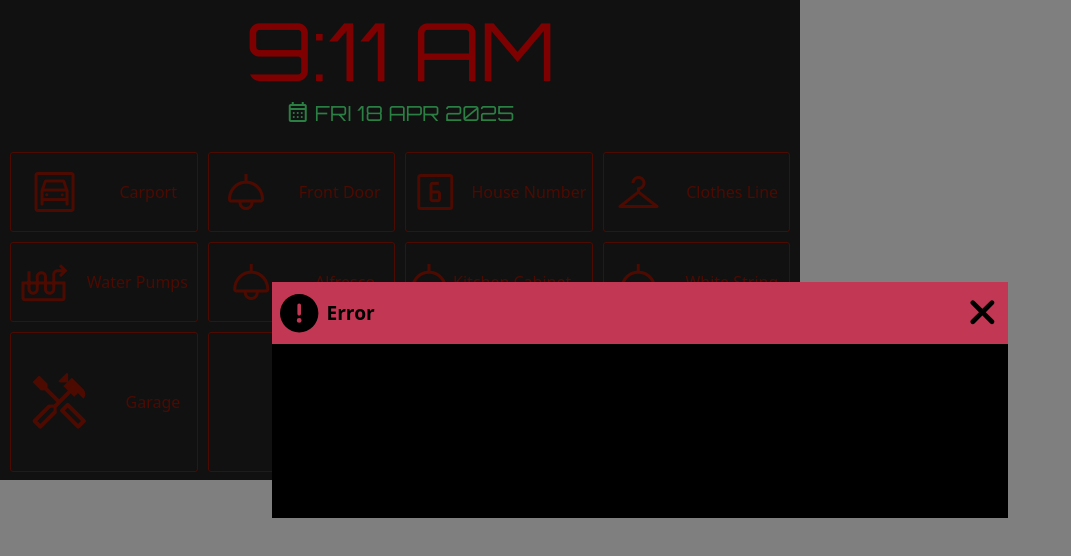
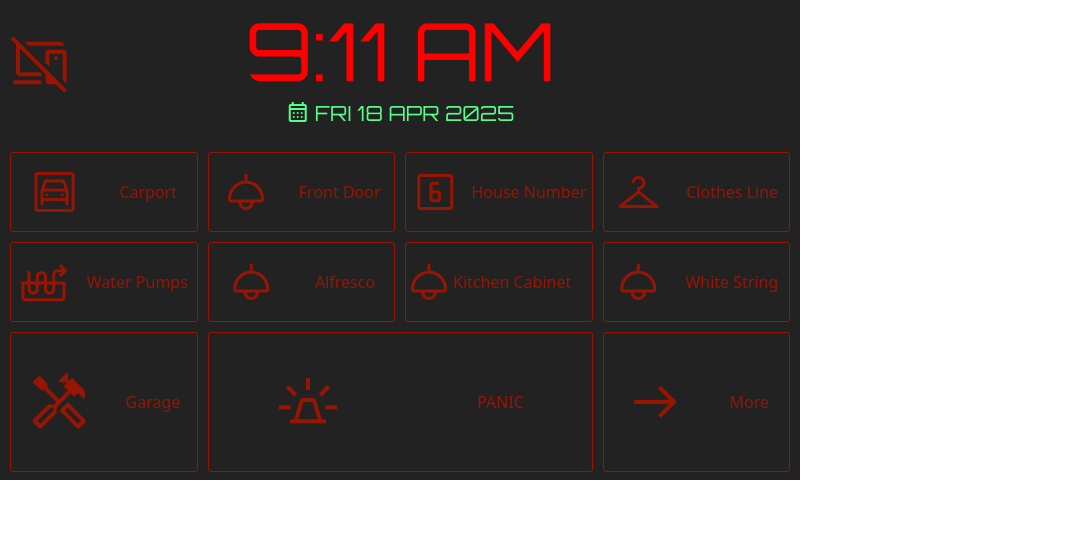
Before and after one commit to mekatrol/imperium, a Vue app in the folder code/Imperium/imperium.dashboard/: page / in a window 1280 px wide. Shown: the top 556 px of the page, without its empty margins (0-1071 px from the left). Built offline with nearby package versions, Linux system fonts and the light colour scheme; no server answers.

Commit message:
server status

```diff
--- a/code/Imperium/imperium.dashboard/src/assets/default.css
+++ b/code/Imperium/imperium.dashboard/src/assets/default.css
@@ -6,6 +6,12 @@
   --clr-state-offline: #991503;
   --clr-state-off: #838282;
   --clr-state-on: #01a301;
+  --clr-time: #ff0000;
+  --clr-date: #55ff88;
+  --clr-sunrise: #f1e20f;
+  --clr-sunset: #f7621e;
+  --clr-dashboard-background: #222;
+  --clr-grid-cell-outline: #ccc;
 }
 
 .wrapper {
--- a/code/Imperium/imperium.dashboard/src/components/DashboardCell.vue
+++ b/code/Imperium/imperium.dashboard/src/components/DashboardCell.vue
@@ -9,7 +9,6 @@
 
 <script setup lang="ts">
 import { PointType, type Point } from '@/models/point';
-import { showErrorMessage } from '@/services/message';
 import { useAppStore } from '@/stores/app-store';
 import type { Ref } from 'vue';
 
@@ -52,7 +51,9 @@ const toggleValue = async (): Promise<void> => {
     }
 
     await appStore.updatePoint(model.value.value.id, value);
+    appStore.setServerOnlineStatus(true);
   } catch {
+    appStore.setServerOnlineStatus(false);
   }
 };
 
--- a/code/Imperium/imperium.dashboard/src/stores/app-store.ts
+++ b/code/Imperium/imperium.dashboard/src/stores/app-store.ts
@@ -8,6 +8,7 @@ import { httpGet, httpPost } from '@/services/http';
 export const useAppStore = defineStore('app', () => {
   const isBusyCount = ref(0);
   const messageData = ref<MessageData | undefined>(undefined);
+  const serverOnline = ref(false);
 
   const isBusy = computed(() => isBusyCount.value > 0);
 
@@ -43,6 +44,10 @@ export const useAppStore = defineStore('app', () => {
     );
   };
 
+  const setServerOnlineStatus = (status: boolean): void => {
+    serverOnline.value = status;
+  };
+
   return {
     messageData,
     closeMessageOverlay,
@@ -50,6 +55,9 @@ export const useAppStore = defineStore('app', () => {
     incrementBusy,
     decrementBusy,
 
+    serverOnline,
+    setServerOnlineStatus,
+
     getPoints,
     updatePoint
   };
--- a/code/Imperium/imperium.dashboard/src/views/HomeView.vue
+++ b/code/Imperium/imperium.dashboard/src/views/HomeView.vue
@@ -1,5 +1,10 @@
 <template>
   <main class="home">
+    <div class="top-row">
+      <div class="spacer spacer-left">
+        <span v-if="serverStatusIcon" :class="`material-symbols-outlined ${serverStatusClass}`">{{ serverStatusIcon
+        }}</span>
+      </div>
       <div class="time-card">
         <p class="time">{{ timeDisplay }}</p>
         <div style="display: flex; flex-direction: row; gap: 30px">
@@ -13,6 +18,8 @@
             getTimeWithMeridiem(new Date(sunsetPoint.value! as Date), false) }}</div>
         </div>
       </div>
+      <div class="spacer spacer-right"></div>
+    </div>
     <div class="dashboard">
       <div class="cell-container" v-for="cell in gridCells" :key="cell.props.id" :class="cell.props.cssClass">
         <component :is="cell.component" v-bind="{ ...cell.props }" v-model="cell.model" />
@@ -24,12 +31,11 @@
 <script setup lang="ts">
 import { useIntervalTimer } from '@/composables/timer';
 import { getShortDateWithDay, getTimeWithMeridiem } from '@/services/date-helper';
-import { ref, shallowRef, type Component, type Ref } from 'vue';
+import { computed, ref, shallowRef, type Component, type Ref } from 'vue';
 import { useAppStore } from '@/stores/app-store';
 import type { CountdownPoint, Point } from '@/models/point';
 import DashboardCell from '@/components/DashboardCell.vue';
 import CountdownSwitch from '@/components/CountdownSwitch.vue';
-import { showErrorMessage } from '@/services/message';
 
 interface GridCellProps {
   id: number;
@@ -58,7 +64,14 @@ const alfrescoLightPoint = ref<Point | undefined>();
 const kitchenCabinetLightsPoint = ref<CountdownPoint | undefined>();
 const whiteStringLightsPoint = ref<Point | undefined>();
 const aquaponicsPumpsPoint = ref<Point | undefined>();
-const serverIsOffline = ref(false);
+
+const serverStatusIcon = computed((): string => {
+  return appStore.serverOnline ? 'devices' : 'devices_off';
+});
+
+const serverStatusClass = computed((): string => {
+  return appStore.serverOnline ? 'online' : 'offline';
+});
 
 const updateCells = (): void => {
   let id = 0;
@@ -158,17 +171,14 @@ useIntervalTimer(async () => {
     updatePoints();
     updateCells();
 
-    serverIsOffline.value = false;
+    appStore.setServerOnlineStatus(true);
   }
   catch {
     allPoints.value = [];
     updatePoints();
     updateCells();
 
-    if (!serverIsOffline.value) {
-      serverIsOffline.value = true;
-      showErrorMessage('The server is offline');
-    }
+    appStore.setServerOnlineStatus(false);
   }
 
   // Keep timer running
@@ -180,15 +190,6 @@ updateDateTime();
 </script>
 
 <style lang="css">
-:root {
-  --clr-time: #ff0000;
-  --clr-date: #55ff88;
-  --clr-sunrise: #f1e20f;
-  --clr-sunset: #f7621e;
-  --clr-dashboard-background: #222;
-  --clr-grid-cell-outline: #ccc;
-}
-
 .home {
   min-width: 800px;
   max-width: 800px;
@@ -196,6 +197,13 @@ updateDateTime();
   max-height: 480px;
   background-color: var(--clr-dashboard-background);
   overflow: hidden;
+  display: flex;
+  flex-direction: column;
+}
+
+.top-row {
+  display: flex;
+  flex-direction: row;
 }
 
 .time-card {
@@ -264,4 +272,32 @@ updateDateTime();
   align-content: center;
   justify-content: center;
 }
+
+.spacer {
+  min-width: 80px;
+}
+
+.spacer-left {
+  display: flex;
+  flex-direction: column;
+  justify-content: center;
+  align-content: center;
+}
+
+.spacer-left span {
+  text-align: center;
+  font-size: 4rem;
+}
+
+.spacer-left span.offline {
+  text-align: center;
+  font-size: 4rem;
+  color: var(--clr-state-offline);
+}
+
+.spacer-left span.online {
+  text-align: center;
+  font-size: 4rem;
+  color: var(--clr-state-on);
+}
 </style>
```
Lines whose indentation alone changed are shown as unchanged.
